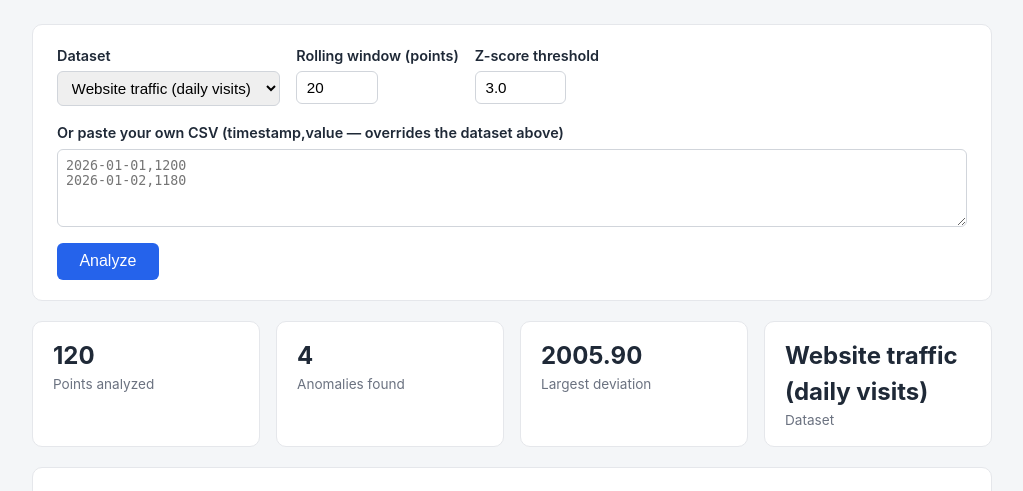
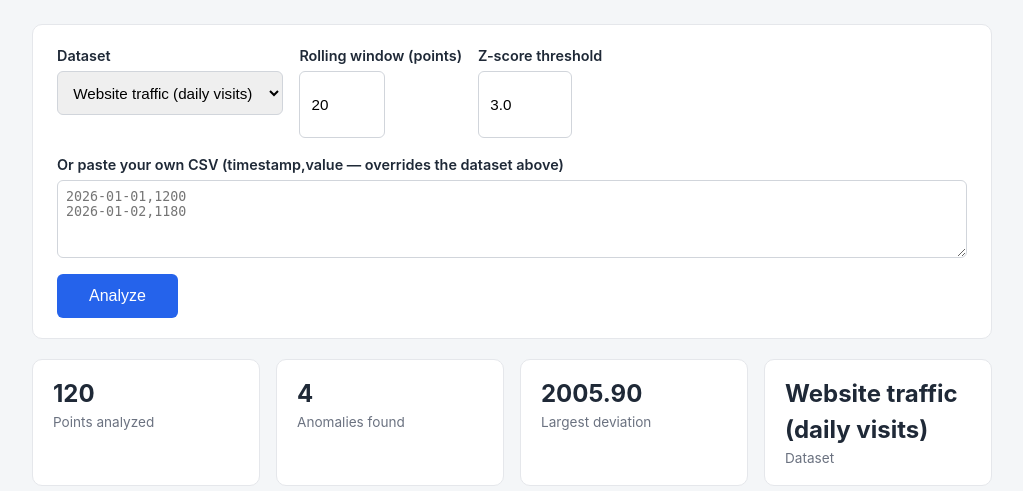
Before and after one commit to Merolearns/anomaly-watch, a Flask app: page / in a window 1280 px wide. Shown: the part 130-621 px from the top of the page, without its empty margins (128-1151 px from the left). Run offline with Flask 3, Linux system fonts and the light colour scheme.

Commit message:
enlarge buttons and form controls for faster taps

```diff
--- a/static/style.css
+++ b/static/style.css
@@ -38,10 +38,11 @@ label { font-size: 0.9rem; font-weight: 600; }
 label input, label select {
   display: block;
   margin-top: 0.3rem;
-  padding: 0.45rem 0.6rem;
+  padding: 0.65rem 0.7rem;
   border: 1px solid #d1d5db;
   border-radius: 6px;
   font-size: 0.95rem;
+  min-height: 44px;
 }
 
 .paste-label { display: block; margin-bottom: 1rem; }
@@ -61,7 +62,8 @@ button {
   color: #fff;
   border: none;
   border-radius: 6px;
-  padding: 0.6rem 1.4rem;
+  padding: 0.8rem 2rem;
+  min-height: 44px;
   font-size: 1rem;
   cursor: pointer;
 }
```
